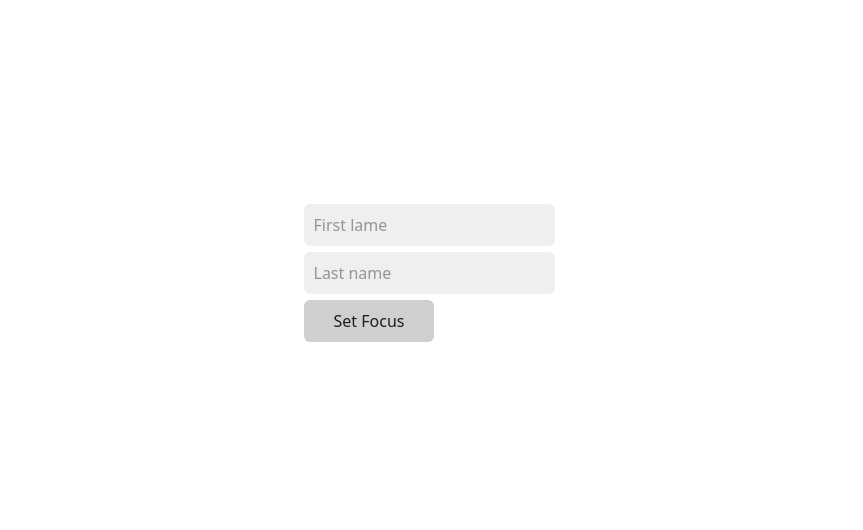
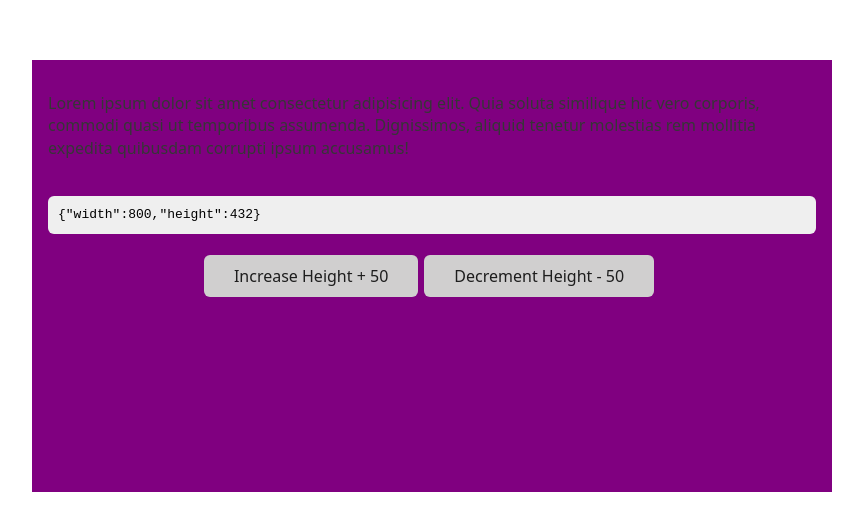
Before and after one commit to jean3102/hook-app, a React (Vite) app: page / in a window 1280 px wide. Shown: the part 144-674 px from the top of the page, without its empty margins (208-1071 px from the left). Built offline with nearby package versions, Linux system fonts and the light colour scheme.

Commit message:
feat(useLayoutEffect) add hook

```diff
--- a/src/HookApp.tsx
+++ b/src/HookApp.tsx
@@ -2,8 +2,9 @@
 // import Pokemon from './useEffect/pokemon/Pokemon';
 // import Cleanup from './useEffect/cleanup/Cleanup';
 // import FormWithCustomHook from './useEffect/form/FormWithCustomHook';
+// import FocusScreen from './useRef/FocusScreen';
 
-import FocusScreen from "./useRef/FocusScreen";
+import LayoutEffectExample from './useLayoutEffect/LayoutEffectExample';
 
 export default function HookApp() {
 	return (
@@ -11,8 +12,10 @@ export default function HookApp() {
 			{/* <Counter />
 			<FormWithCustomHook />
 			<Cleanup /> */
-			/* <Pokemon /> */}
+			/* <Pokemon />
 			<FocusScreen/>
+			 */}
+			<LayoutEffectExample />
 		</>
 	);
 }
--- /dev/null
+++ b/src/useLayoutEffect/LayoutEffectExample.tsx
@@ -0,0 +1,27 @@
+import useLayoutEffectExample from './hooks/useLayoutEffectExample';
+import './styles/layoutEffectExample.style.css';
+export default function LayoutEffectExample() {
+	const { backGround, boxRef, boxSize, dynamicHeight, updateHeight } =
+		useLayoutEffectExample();
+
+	return (
+		<section
+			className="layoutEffect"
+			ref={boxRef}
+			style={{ background: `${backGround}`, height: `${dynamicHeight}px` }}>
+			<p>
+				Lorem ipsum dolor sit amet consectetur adipisicing elit. Quia soluta
+				similique hic vero corporis, commodi quasi ut temporibus assumenda.
+				Dignissimos, aliquid tenetur molestias rem mollitia expedita quibusdam
+				corrupti ipsum accusamus!
+			</p>
+			<pre>
+				<code>{JSON.stringify(boxSize)}</code>
+			</pre>
+			<section>
+				<button onClick={() => updateHeight(50)}>Increase Height + 50</button>
+				<button onClick={() => updateHeight(-50)}>Decrement Height - 50</button>
+			</section>
+		</section>
+	);
+}
--- /dev/null
+++ b/src/useLayoutEffect/hooks/useLayoutEffectExample.ts
@@ -0,0 +1,36 @@
+import { useLayoutEffect, useRef, useState } from 'react';
+
+export default function useLayoutEffectExample() {
+	const [boxSize, setBoxSize] = useState({
+		width: 0,
+		height: 0,
+	});
+
+	const [dynamicHeight, setDynamicHeight] = useState(400);
+	const [backGround, setBackGround] = useState('purple');
+	const boxRef = useRef<HTMLDivElement>(null);
+
+	const updateHeight = (height: number) => {
+		setDynamicHeight((prevHeight) => Math.max(0, prevHeight + height));
+	};
+
+	useLayoutEffect(() => {
+		if (boxRef.current) {
+			const { width, height } = boxRef.current.getBoundingClientRect();
+
+			setBoxSize({
+				width,
+				height,
+			});
+
+			setBackGround(height > 500 ? 'red' : 'purple');
+		}
+	}, [dynamicHeight]);
+	return {
+		boxSize,
+		dynamicHeight,
+		boxRef,
+		updateHeight,
+		backGround,
+	};
+}
--- /dev/null
+++ b/src/useLayoutEffect/styles/layoutEffectExample.style.css
@@ -0,0 +1,10 @@
+.layoutEffect {
+	padding: 1em;
+	display: flex;
+	flex-direction: column;
+	gap: 0.5em;
+	section {
+		display: flex;
+		justify-content: center;
+	}
+}
```
